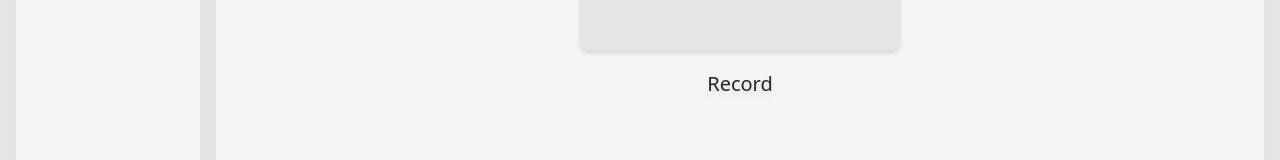
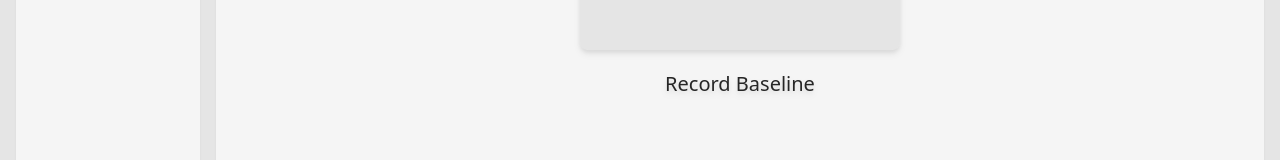
Before and after one commit to andrewchu16/baseline, a React (Vite) app in the folder frontend/: page /upload-baseline in a window 1280 px wide. Shown: the part 464-624 px from the top of the page. Built offline with nearby package versions, Linux system fonts and the light colour scheme; a web font is replaced by a local one.

Commit message:
minor UI text change

```diff
--- a/frontend/src/pages/UploadBaseline.jsx
+++ b/frontend/src/pages/UploadBaseline.jsx
@@ -95,7 +95,7 @@ function UploadBaseline() {
               className="hover:text-neutral-600 text-neutral-800 transition-colors hover:font-bold text-xl rounded-lg drop-shadow-md"
               onClick={handleFileUpload}
             >
-              Record
+              Record Baseline
             </button>
           </div>
         </div>
--- a/frontend/src/pages/UploadCurrent.jsx
+++ b/frontend/src/pages/UploadCurrent.jsx
@@ -96,7 +96,7 @@ function UploadBaseline() {
               className="hover:text-neutral-600 text-neutral-800 transition-colors hover:font-bold text-xl rounded-lg drop-shadow-md"
               onClick={handleFileUpload}
             >
-              Record
+              Record Activity
             </button>
           </div>
         </div>
```
